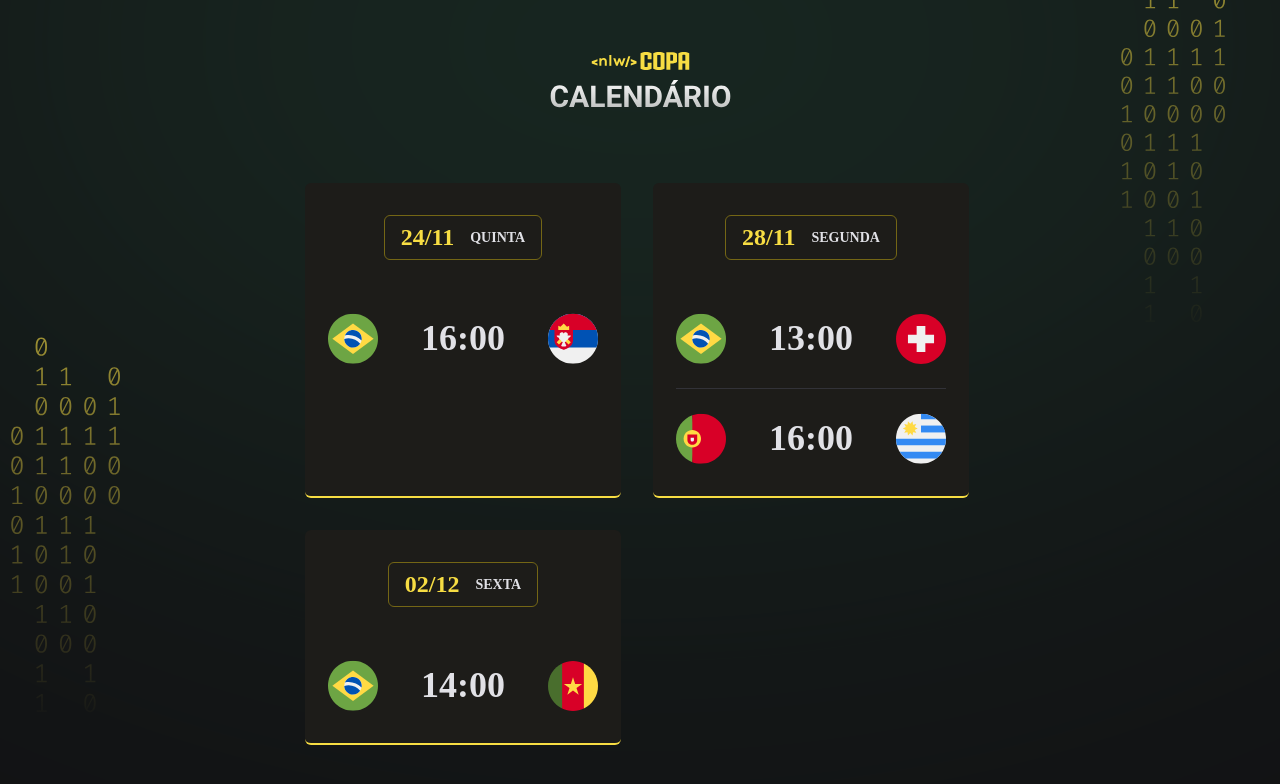
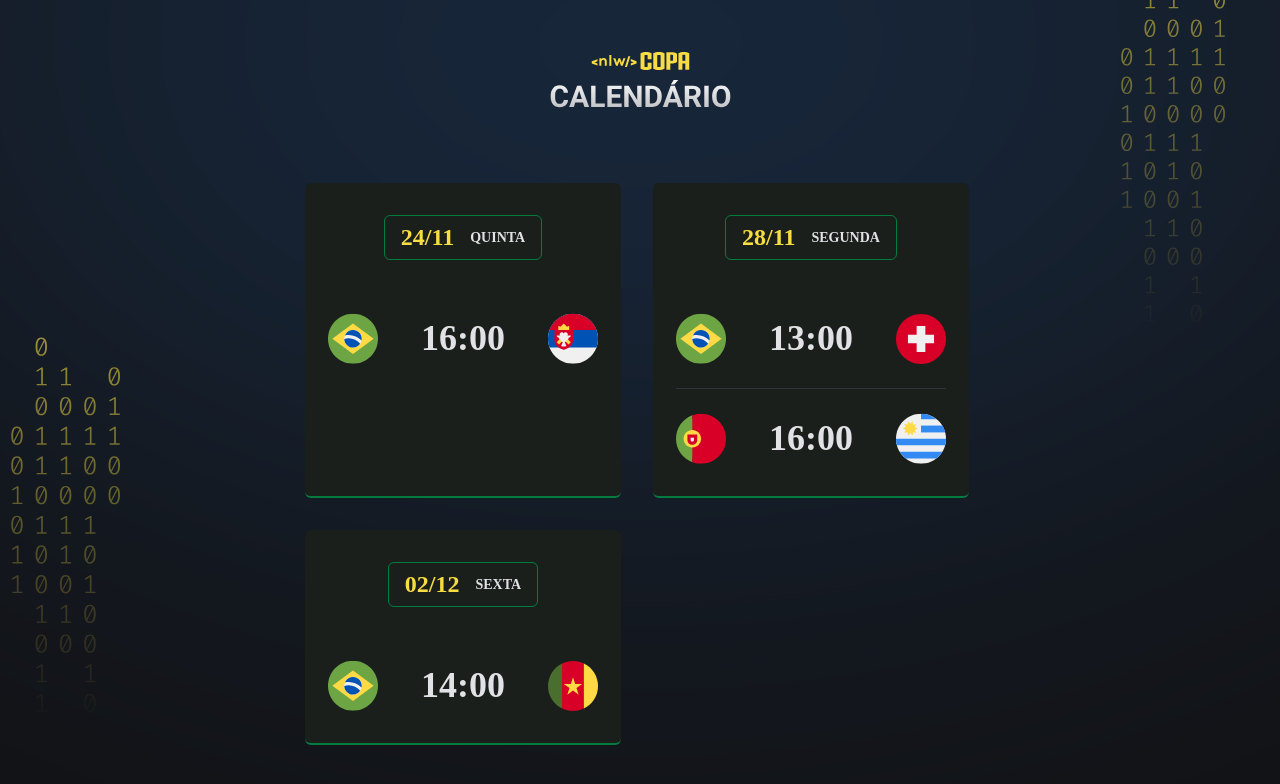
Before and after one commit to ManfredSousa/NLW-10-Copa, a plain HTML site: page index.html in a window 1280 px wide. Drawn offline with Linux system fonts and the light colour scheme.

Commit message:
alterando background

```diff
--- a/index.html
+++ b/index.html
@@ -1,25 +1,27 @@
 <!DOCTYPE html>
 <html lang="en">
   <head>
-    <meta charset="UTF-8">
-    <meta http-equiv="X-UA-Compatible" content="IE=edge">
-    <meta name="viewport" content="width=device-width, initial-scale=1.0">
-    <link rel="stylesheet" href="./style.css">
+    <meta charset="UTF-8" />
+    <meta http-equiv="X-UA-Compatible" content="IE=edge" />
+    <meta name="viewport" content="width=device-width, initial-scale=1.0" />
+    <link rel="stylesheet" href="./style.css" />
 
-    <link rel="preconnect" href="https://fonts.googleapis.com">
-<link rel="preconnect" href="https://fonts.gstatic.com" crossorigin>
-<link href="https://fonts.googleapis.com/css2?family=Roboto:wght@700&display=swap" rel="stylesheet">
+    <link rel="preconnect" href="https://fonts.googleapis.com" />
+    <link rel="preconnect" href="https://fonts.gstatic.com" crossorigin />
+    <link
+      href="https://fonts.googleapis.com/css2?family=Roboto:wght@700&display=swap"
+      rel="stylesheet"
+    />
 
-<link rel="preconnect" href="https://fonts.googleapis.com">
-<link rel="preconnect" href="https://fonts.gstatic.com" crossorigin>
+    <link rel="preconnect" href="https://fonts.googleapis.com" />
+    <link rel="preconnect" href="https://fonts.gstatic.com" crossorigin />
 
-
-    <title>Calendário de jogos - NLW Copa </title>
+    <title>Calendário de jogos - NLW Copa</title>
   </head>
-<body class="yellow">
+  <body class="green">
     <div id="app">
       <header>
-      <img src="./assets/logo.svg" alt="Logo NLW">
+        <img src="./assets/logo.svg" alt="Logo NLW" />
       </header>
       <main id="cards"></main>
     </div>
```
Lines whose indentation alone changed are shown as unchanged.
